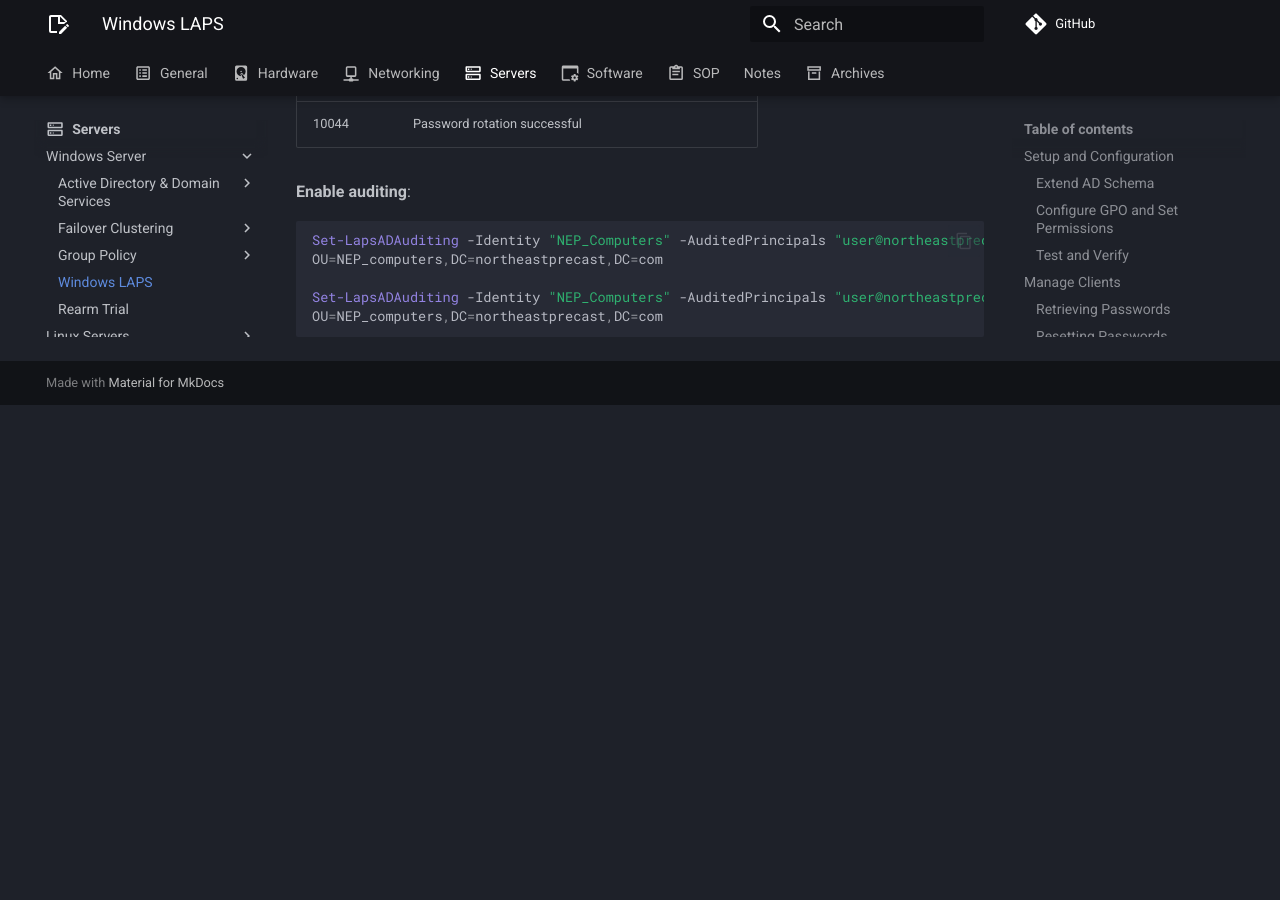
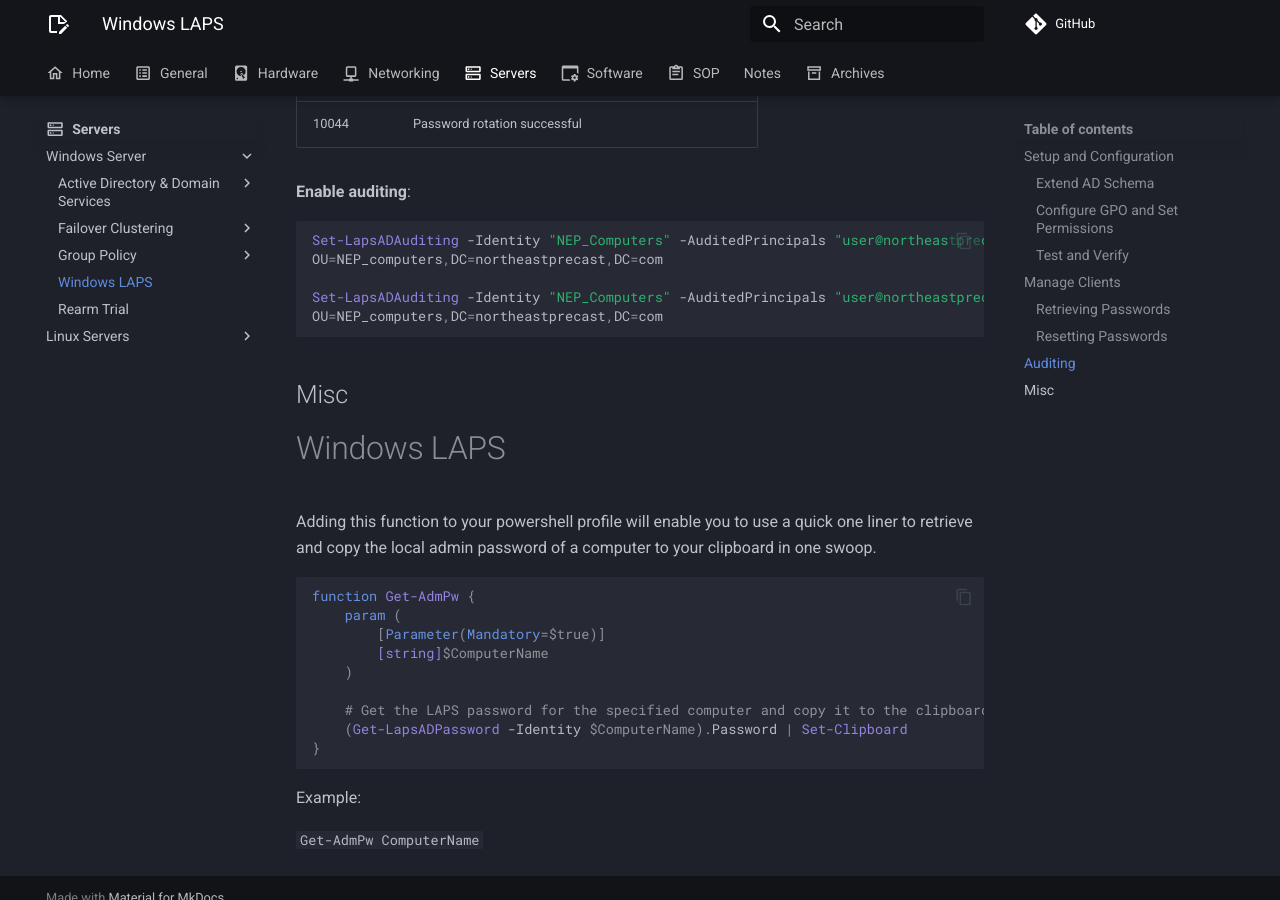
Before and after one commit to rmscode/binary-garden, an MkDocs documentation site: the page built from docs/servers/windows-server/windows-laps.md, in a window 1280 px wide and 900 px high, scrolled down 5380 px. Built offline with MkDocs 1.6.1 and Material for MkDocs 9.7.7, drawn with Linux system fonts in a browser that asks for light colours; comment, search, counter and statistics services are not loaded; before the commit the page ends 5785 px from its top, so only the background shows below that.

Commit message:
Notes: Update

````diff
--- a/docs/servers/windows-server/windows-laps.md
+++ b/docs/servers/windows-server/windows-laps.md
@@ -191,3 +191,25 @@
 Set-LapsADAuditing -Identity "NEP_Computers" -AuditedPrincipals "user@northeastprecast.com" -AuditType Failure
 OU=NEP_computers,DC=northeastprecast,DC=com
 ```
+
+## Misc
+
+# Windows LAPS
+
+Adding this function to your powershell profile will enable you to use a quick one liner to retrieve and copy the local admin password of a computer to your clipboard in one swoop.
+
+```powershell
+function Get-AdmPw {
+    param (
+        [Parameter(Mandatory=$true)]
+        [string]$ComputerName
+    )
+
+    # Get the LAPS password for the specified computer and copy it to the clipboard
+    (Get-LapsADPassword -Identity $ComputerName).Password | Set-Clipboard
+}
+```
+
+Example:
+
+`Get-AdmPw ComputerName`
````
